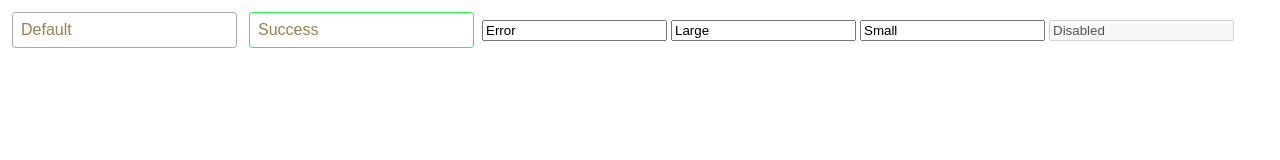
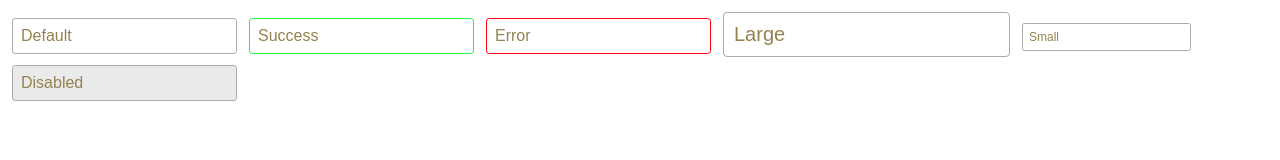
Before and after one commit to ScottDancer/input-component-library, a plain HTML site: page index.html in a window 1280 px wide. Drawn offline with Linux system fonts and the light colour scheme.

Commit message:
added small, large, and disabled stylings

```diff
--- a/index.html
+++ b/index.html
@@ -10,9 +10,9 @@
 <body>
   <input type="text" value="Default" class="input">
   <input type="text" value="Success" class="input input-success">
-  <input type="text" value="Error">
-  <input type="text" value="Large">
-  <input type="text" value="Small">
-  <input type="text" value="Disabled" disabled>
+  <input type="text" value="Error" class="input input-error">
+  <input type="text" value="Large" class="input input-large">
+  <input type="text" value="Small" class="input input-small">
+  <input type="text" value="Disabled" disabled class="input">
 </body>
 </html>
--- a/styles.css
+++ b/styles.css
@@ -25,9 +25,32 @@
   border-color: #1EFA3F ;
 }
 
-.input.input-success:hover {
+.input.input-success:hover, .input-success:focus {
   border-color: #0D6E1C;
   background-color: #37FA54;
   box-shadow: 0 0 7px 1px #1EFA3F;
   color: #0D6E1C;
 }
+
+.input.input-error {
+  border-color: #FA0014 ;
+}
+
+.input.input-error:hover, .input-error:focus {
+  border-color: #7A000A;
+  background-color: #FB4B5A;
+  box-shadow: 0 0 7px 1px #C70011;
+  color: #7A000A;
+}
+
+.input.input-large {
+  font-size: 1.25rem;
+}
+
+.input.input-small {
+  font-size: .75rem;
+}
+
+.input:disabled {
+  background-color:#eaeaea;
+}
```
